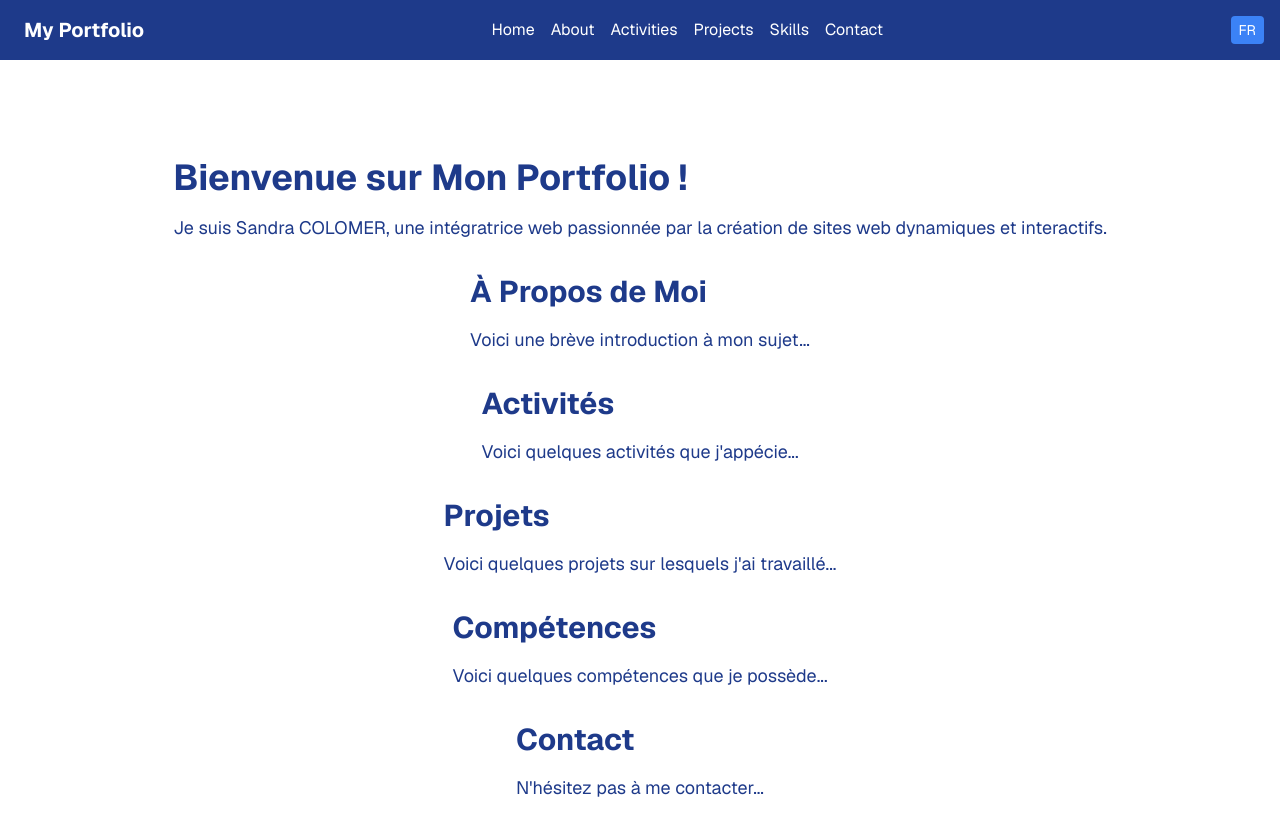
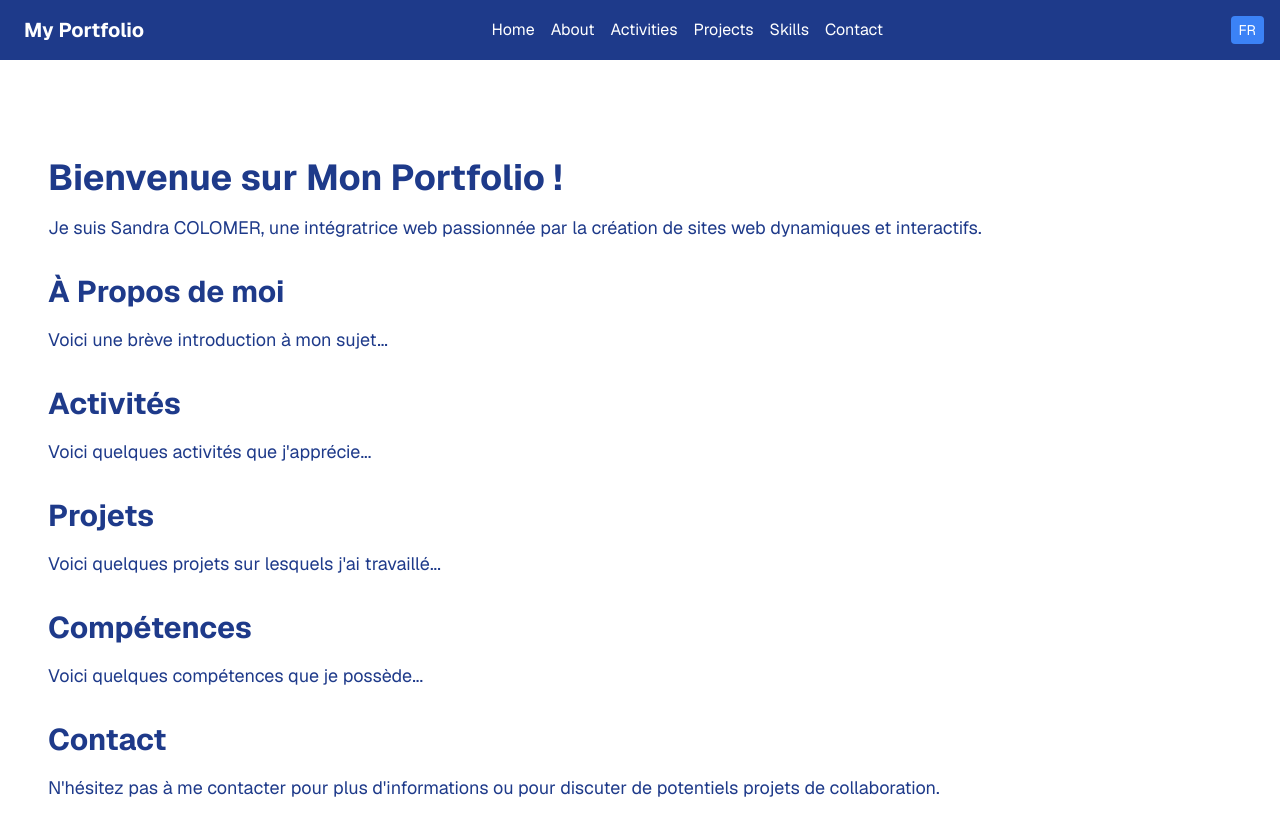
Before and after one commit to SanCo21/My-Portfolio, a Next.js app: page / in a window 1280 px wide. Shown: the top 836 px of the page. Built offline with nearby package versions, Linux system fonts and the light colour scheme.

Commit message:
Improve the English/French translation in HomePage.

```diff
--- a/src/app/page.js
+++ b/src/app/page.js
@@ -1,66 +1,46 @@
 "use client"
+
 import { useEffect, useState, useCallback } from 'react';
 import Header from './components/Header';
+import { contentEN, contentFR } from '../content';
 
 const HomePage = () => {
   const [lang, setLang] = useState('fr');
-  const [content, setContent] = useState({
-    title: 'Bienvenue sur Mon Portfolio !',
-        intro: 'Je suis Sandra COLOMER, une intégratrice web passionnée par la création de sites web dynamiques et interactifs.',
-        about: 'Voici une brève introduction à mon sujet...',
-        activities: 'Voici quelques activités que j\'appécie...',
-        projects: 'Voici quelques projets sur lesquels j\'ai travaillé...',
-        skills : 'Voici quelques compétences que je possède...',
-        contact: 'N\'hésitez pas à me contacter...'
-  });
+  const [content, setContent] = useState(contentFR);
+
+  useEffect(() => {
+    if (typeof window === 'undefined') {
+      const storedLang = localStorage.getItem('language') || 'fr';
+      setLang(storedLang);
+      setContent(storedLang === 'fr' ? contentFR : contentEN);
+    }
+  }, []);
 
   const updateContent = useCallback((language) => {
     setLang(language);
-    if (language === 'fr') {
-      setContent({
-        title: 'Bienvenue sur Mon Portfolio !',
-        intro: 'Je suis Sandra COLOMER, une intégratrice web passionnée par la création de sites web dynamiques et interactifs.',
-        about: 'Voici une brève introduction à mon sujet...',
-        activities: 'Voici quelques activités que j\'appécie...',
-        projects: 'Voici quelques projets sur lesquels j\'ai travaillé...',
-        skills : 'Voici quelques compétences que je possède...',
-        contact: 'N\'hésitez pas à me contacter...'
-      });
-    } else {
-      setContent({
-        title: 'Welcome to My Portfolio!',
-        intro: 'I am Sandra COLOMER, a web integrator passionate about creating dynamic and interactive websites.',
-        about: 'Here is a brief introduction about myself...',
-        activities: 'Here are some of the activities I enjoy doing...',
-        projects: 'Some of the projects I have worked on include...',
-        skills : 'Here are some of my skills...',
-        contact: 'Feel free to get in touch with me...'
-      });
-    }
+    const newContent = language === 'fr' ? contentFR : contentEN;
+    setContent(newContent);
   }, []);
 
-  useEffect(() => {
-    const storedLang = localStorage.getItem('language');
-    if (storedLang) {
-      updateContent(storedLang);
+  const toggleLanguage = () => {
+    const newLang = lang === 'en' ? 'fr' : 'en';
+    updateContent(newLang);
+    if (typeof window !== 'undefined') {
+      localStorage.setItem('language', newLang);
     }
-  }, [updateContent]);
-
-  const toggleLanguage = () => {
-    const newLang = lang === 'fr' ? 'en' : 'fr';
-    updateContent(newLang); localStorage.setItem('language', newLang);
   };
 
   return (
     <div>
       <Header lang={lang} toggleLanguage={toggleLanguage} />
-    <main className="min-h-screen flex flex-col items-center justify-center mt-20">
+      <main className="min-h-screen flex flex-col items-start justify-center mt-20 ml-12">
         <section id="home" className="section">
           <h1 className="text-4xl font-bold text-blue-900">{content.title}</h1>
           <p className="text-lg mt-4 text-blue-900">{content.intro}</p>
+        </section>
 
-      </section> <section id="about" className="section mt-8">
-        <h2 className="text-3xl font-bold text-blue-900">{lang === 'fr' ? 'À Propos de Moi' : 'About Me'}</h2>
+        <section id="about" className="section mt-8">
+          <h2 className="text-3xl font-bold text-blue-900">{lang === 'fr' ? 'À Propos de moi' : 'About me'}</h2>
           <p className="text-lg mt-4 text-blue-900">{content.about}</p>
         </section>
 
@@ -83,8 +63,9 @@ const HomePage = () => {
           <h2 className="text-3xl font-bold text-blue-900">{lang === 'fr' ? 'Contact' : 'Contact'}</h2>
           <p className="text-lg mt-4 text-blue-900">{content.contact}</p>
         </section>
-
       </main>
-  </div> ); };
+    </div>
+  );
+};
 
 export default HomePage;
--- /dev/null
+++ b/src/content.js
@@ -0,0 +1,20 @@
+
+export const contentEN = {
+    title: 'Welcome to My Portfolio!',
+    intro: 'I am Sandra COLOMER, a web integrator passionate about creating dynamic and interactive websites.',
+    about: 'Here is a brief introduction about myself...',
+    activities: 'Here are some of the activities I enjoy...',
+    projects: 'Some of the projects I have worked on include...',
+    skills: 'Here are some of my skills...',
+    contact: 'Feel free to get in touch with me...'
+};
+
+export const contentFR = {
+    title: 'Bienvenue sur Mon Portfolio !',
+    intro: 'Je suis Sandra COLOMER, une intégratrice web passionnée par la création de sites web dynamiques et interactifs.',
+    about: 'Voici une brève introduction à mon sujet...',
+    activities: 'Voici quelques activités que j\'apprécie...',
+    projects: 'Voici quelques projets sur lesquels j\'ai travaillé...',
+    skills: 'Voici quelques compétences que je possède...',
+    contact: 'N\'hésitez pas à me contacter pour plus d\'informations ou pour discuter de potentiels projets de collaboration.'
+};
```
Lines whose indentation alone changed are shown as unchanged.
